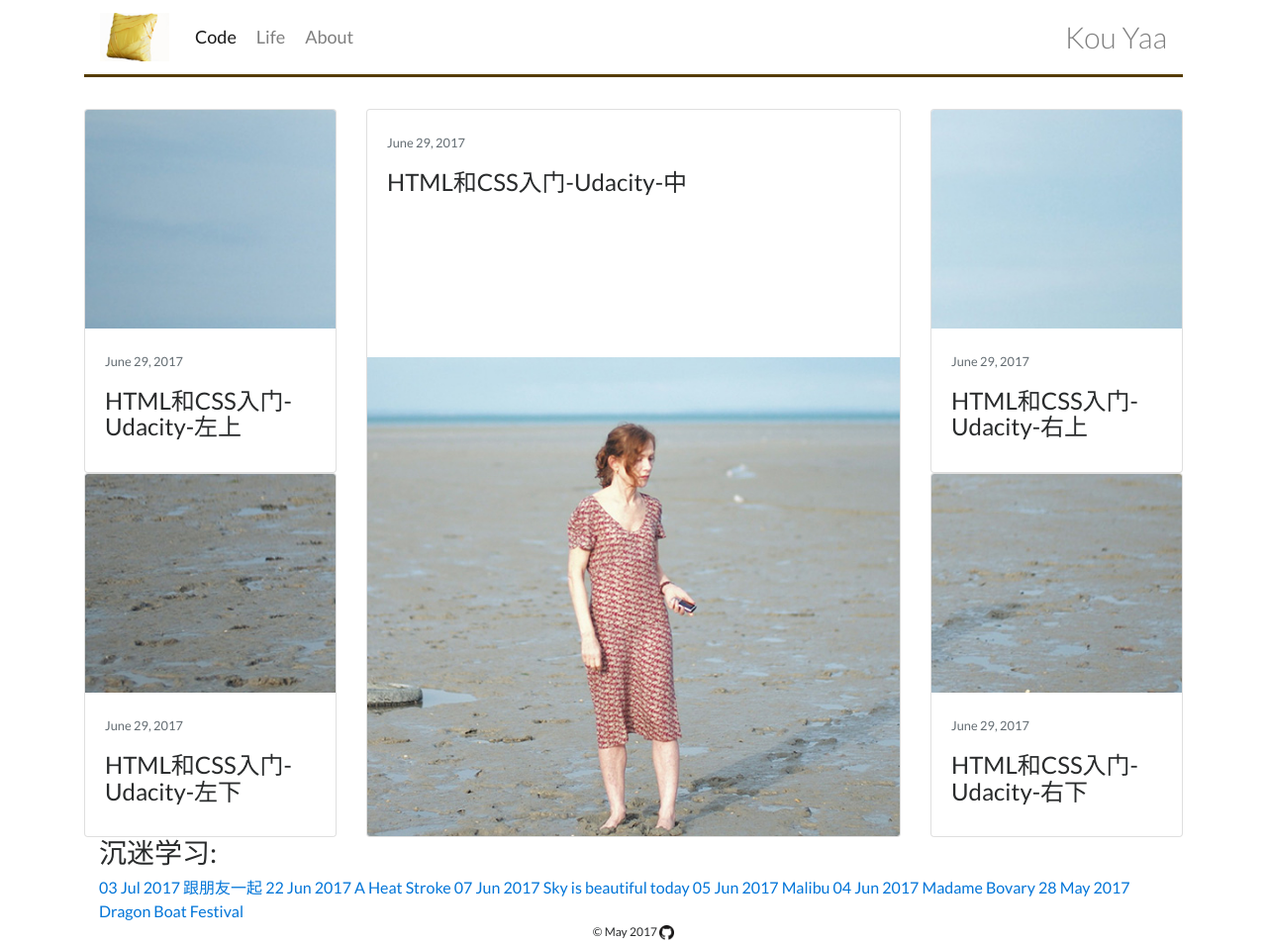
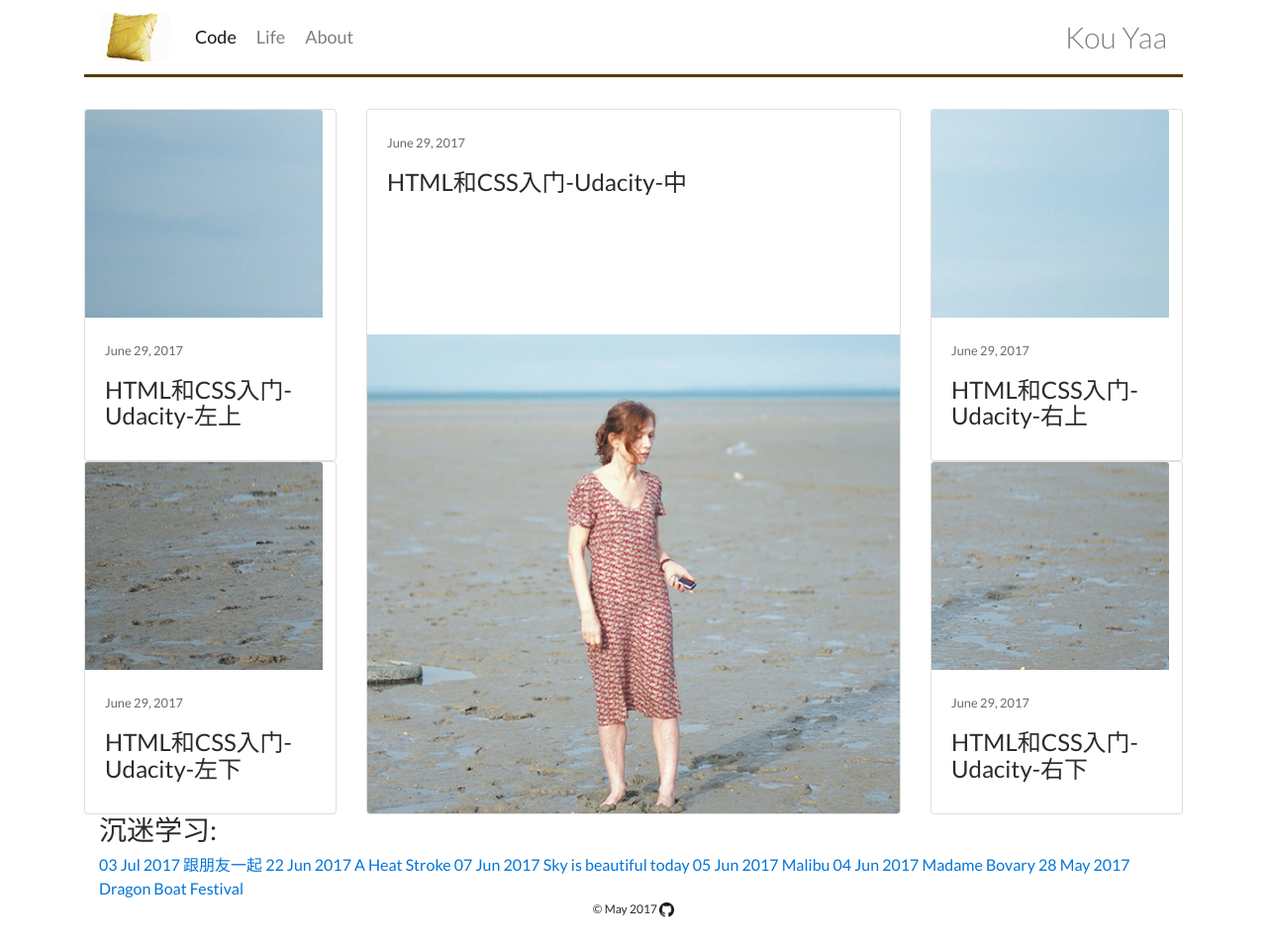
Before and after one commit to yinkouya/yinkouya.github.io, a Jekyll site: the page built from life.html, in a window 1280 px wide. Shown: the whole page at 99% size. Built offline with Jekyll 4.4.1, drawn with Linux system fonts in a browser that asks for light colours; nearby versions of some CDN libraries; after the commit the page ends 930 px from its top, so only the background shows below that.

Commit message:
Update style.css

```diff
--- a/assets/style.css
+++ b/assets/style.css
@@ -61,3 +61,14 @@ img.footer {
   width: 600px;
   margin: 0 auto;
 }
+
+
+.card-img-top {
+  max-width:240px;
+  height:auto;
+}
+
+card-img-bottom {
+  max-width: 600px;
+  height: auto;
+}
```
